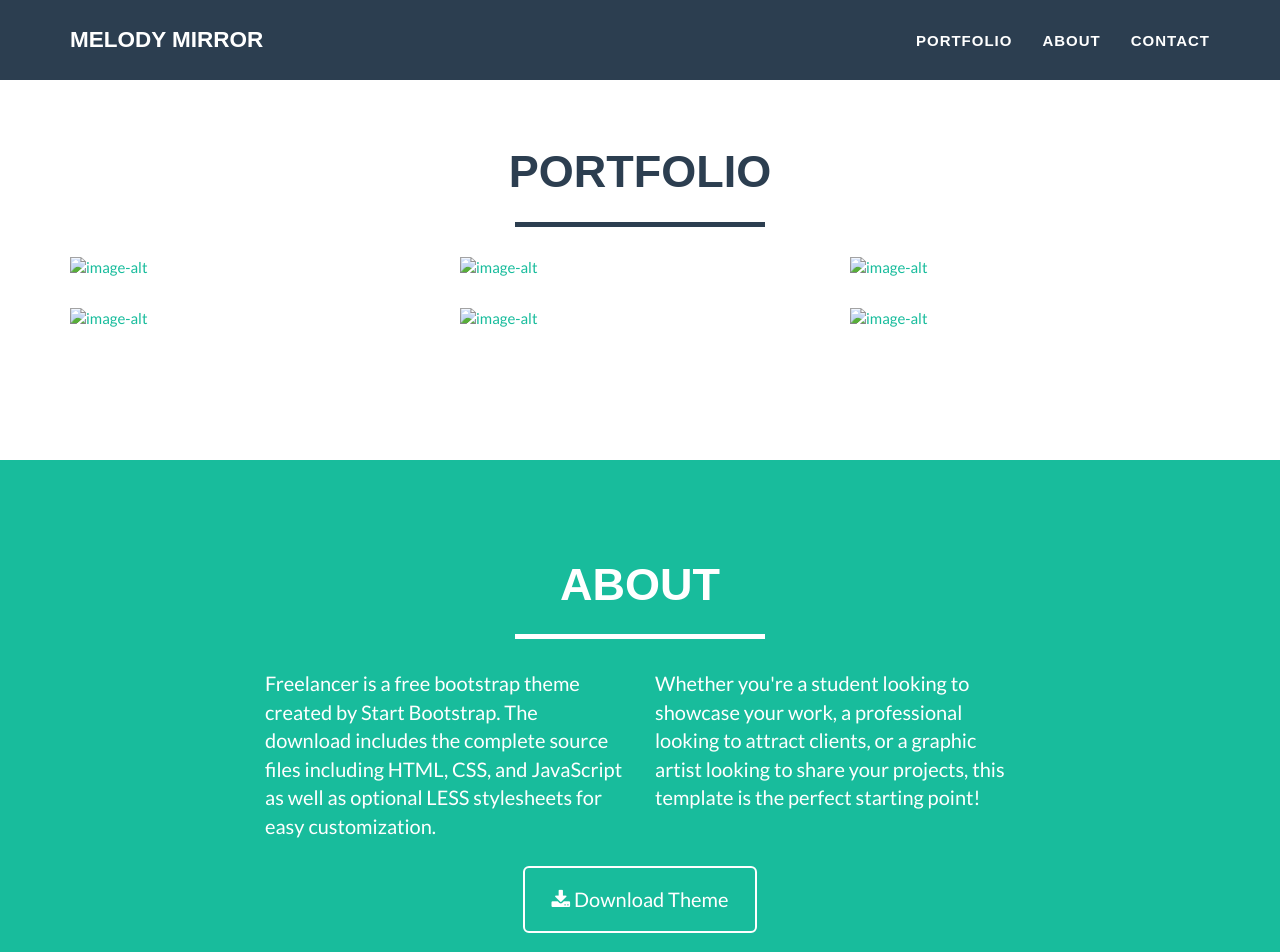
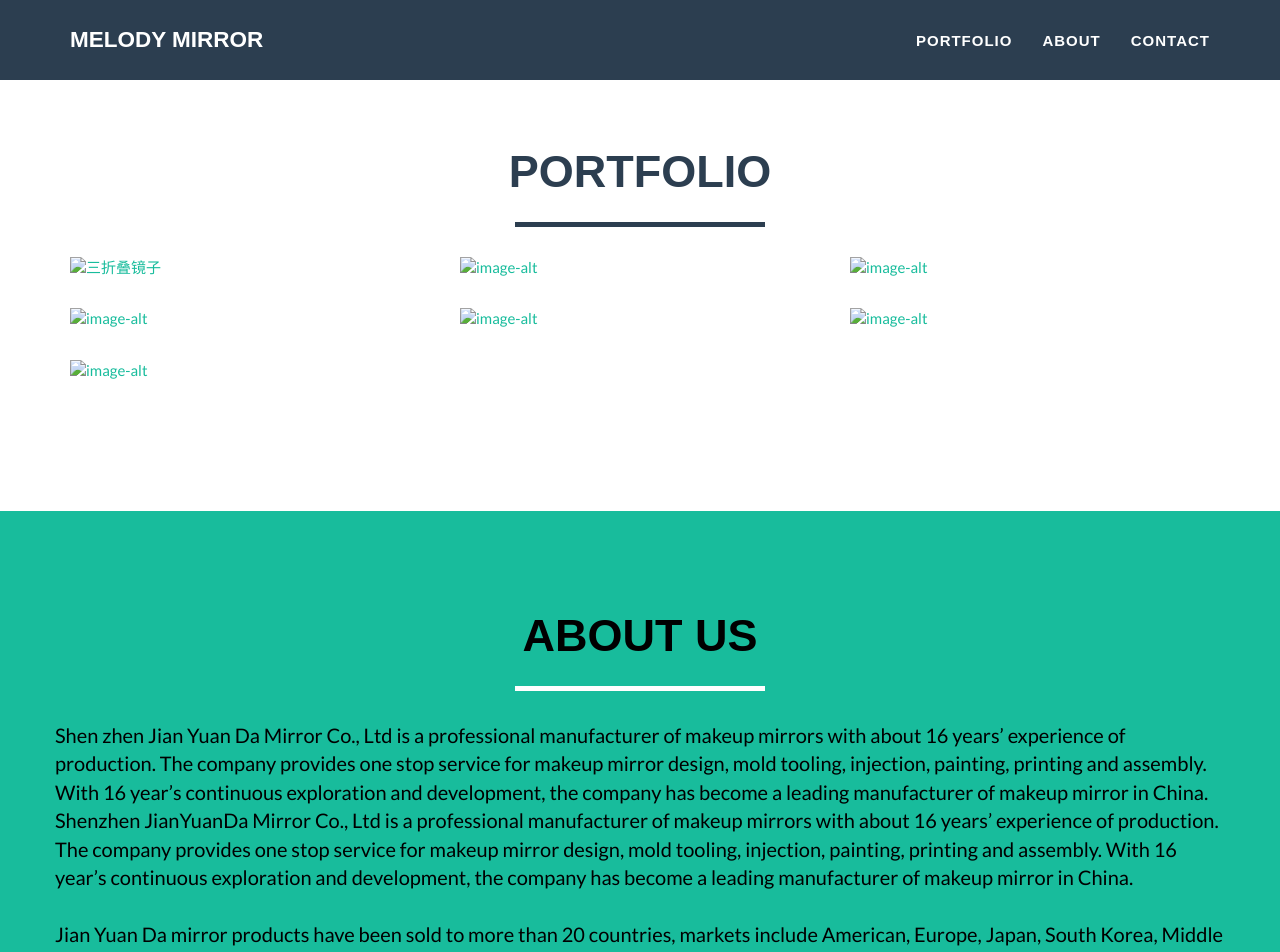
Before and after one commit to jqroom/melody, a Jekyll site: the page built from docs/_posts/2014-07-14-project-5.markdown, in a window 1280 px wide and 1400 px high, scrolled down 472 px. Shown: the top 952 px of the window. Built offline with Jekyll 4.4.1, drawn with Linux system fonts in a browser that asks for light colours; some of the changed text lies outside the part shown.

Commit message:
add about

```diff
--- a/docs/_includes/about.html
+++ b/docs/_includes/about.html
@@ -3,21 +3,29 @@
     <div class="container">
         <div class="row">
             <div class="col-lg-12 text-center">
-                    <h2>About</h2>
+                <h2>ABOUT US</h2>
                 <hr class="star-light">
             </div>
         </div>
         <div class="row">
-                <div class="col-lg-4 col-lg-offset-2">
-                    <p>Freelancer is a free bootstrap theme created by Start Bootstrap. The download includes the complete source files including HTML, CSS, and JavaScript as well as optional LESS stylesheets for easy customization.</p>
+            <div class="">
+                <p>
+                    Shen zhen Jian Yuan Da Mirror Co., Ltd is a professional manufacturer of makeup mirrors with about 16 years’ experience of production. The company provides one stop service for makeup mirror design, mold tooling, injection, painting, printing and assembly. With 16 year’s continuous exploration and development, the company has become a leading manufacturer of makeup mirror in China.
+                    <br/>
+                    Shenzhen JianYuanDa Mirror Co., Ltd is a professional manufacturer of makeup mirrors with about 16 years’ experience of production. The company provides one stop service for makeup mirror design, mold tooling, injection, painting, printing and assembly. With 16 year’s continuous exploration and development, the company has become a leading manufacturer of makeup mirror in China.
+                    <br/>
+                    <br/>
+                    Jian Yuan Da mirror products have been sold to more than 20 countries, markets include American, Europe, Japan, South Korea, Middle East and South-east Asia countries. We are now supplier to many famous brands, and gradually becoming their most reliable OEM & ODM partner.
+                    <br/>
+                    <br/>
+                    <b>Product Range:</b> Desktop Cosmetic Mirror, Bathroom shaving mirror, Hand Held Makeup Mirror, Portable Travel Mirror, Mini Pocket Compact Mirror.<br/>
+                    <b>Featured products:</b> LED lighted makeup mirrors<br/>
+                    <b>Factory Audit:</b> BSCI, SMETA, ISO9001,ISO14001, ESTEE LAUDER, L’OREAL Company principle: Honesty, quality and innovation<br/>
+                    <b>Company Mission:</b> To lead the cosmetic mirror fashion trends of the world.
+                </p>
             </div>
-                <div class="col-lg-4">
-                    <p>Whether you're a student looking to showcase your work, a professional looking to attract clients, or a graphic artist looking to share your projects, this template is the perfect starting point! </p>
-                </div>
-                <div class="col-lg-8 col-lg-offset-2 text-center">
-                    <a href="#" class="btn btn-lg btn-outline">
-                        <i class="fa fa-download"></i> Download Theme
-                    </a>
+            <div>
+                <iframe src="https://www.youtube.com/embed/L22oI6Z-xZU" class="center-block" width="900" height="450"></iframe>
             </div>
         </div>
     </div>
--- a/docs/_includes/css/main.css
+++ b/docs/_includes/css/main.css
@@ -180,7 +180,7 @@
 }
 
 section.success {
-    color: #fff;
+    color: #000;
     background: #{{ site.color.primary }};
 }
 
```
Also changed, not shown: docs/_posts/2017-12-18-project-0.markdown (added, +12 -0 lines), docs/Gemfile.lock (added), docs/img/portfolio/2.jpg (added), 1 other file. Lines whose indentation alone changed are shown as unchanged.
